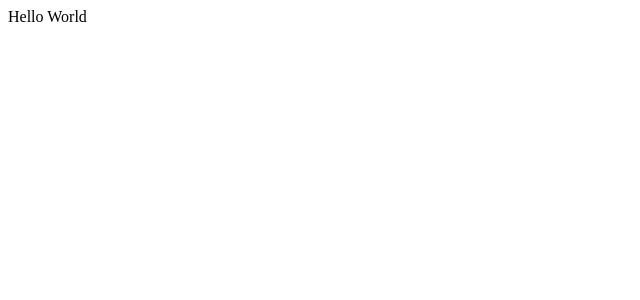
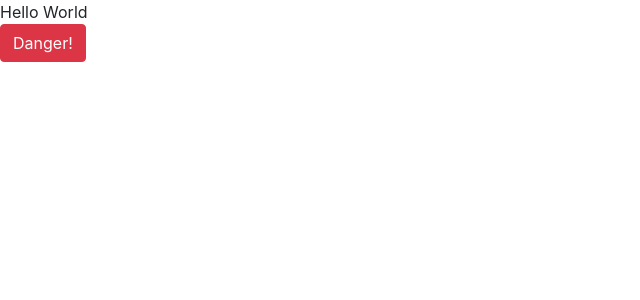
Before and after one commit to camerondrennan/github-search, a Next.js app: page / in a window 1280 px wide. Shown: the top 300 px of the page, without its empty margins (0-640 px from the left). Built offline with nearby package versions, Linux system fonts and the light colour scheme.

Commit message:
Added next-css and reactstrap for styling.

```diff
--- /dev/null
+++ b/next.config.js
@@ -0,0 +1,3 @@
+// next.config.js
+const withCSS = require('@zeit/next-css');
+module.exports = withCSS();
--- a/package.json
+++ b/package.json
@@ -13,12 +13,15 @@
   "license": "ISC",
   "name": "github-search",
   "dependencies": {
+    "@zeit/next-css": "^1.0.1",
+    "bootstrap": "^4.1.3",
     "express": "^4.16.4",
     "isomorphic-unfetch": "^3.0.0",
     "next": "^7.0.2",
     "react": "^16.5.2",
     "react-dom": "^16.5.2",
-    "react-markdown": "^4.0.3"
+    "react-markdown": "^4.0.3",
+    "reactstrap": "^6.5.0"
   },
   "devDependencies": {
     "cross-env": "^5.2.0",
--- a/pages/index.js
+++ b/pages/index.js
@@ -1,3 +1,9 @@
+import 'bootstrap/dist/css/bootstrap.min.css';
+import { Button } from 'reactstrap';
+
 export default () => (
-    <div>Hello World</div>
+    <div>
+        <div>Hello World</div>
+        <Button color="danger">Danger!</Button>
+    </div>
 )
```
Also changed, not shown: 1 other file (tests, documents, lock files or other folders).
